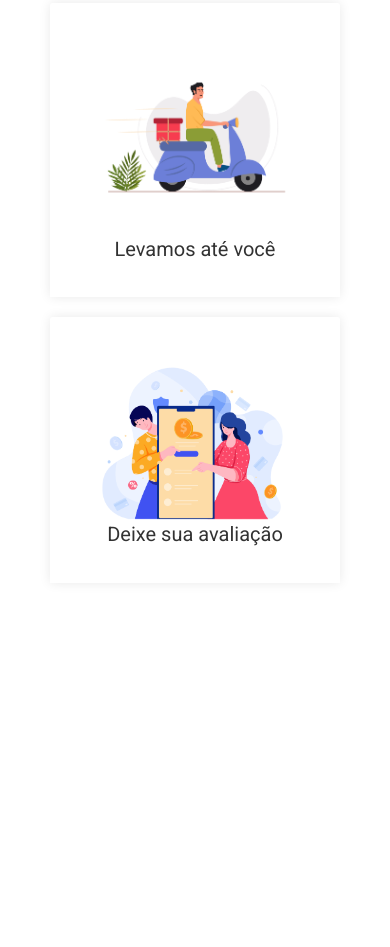
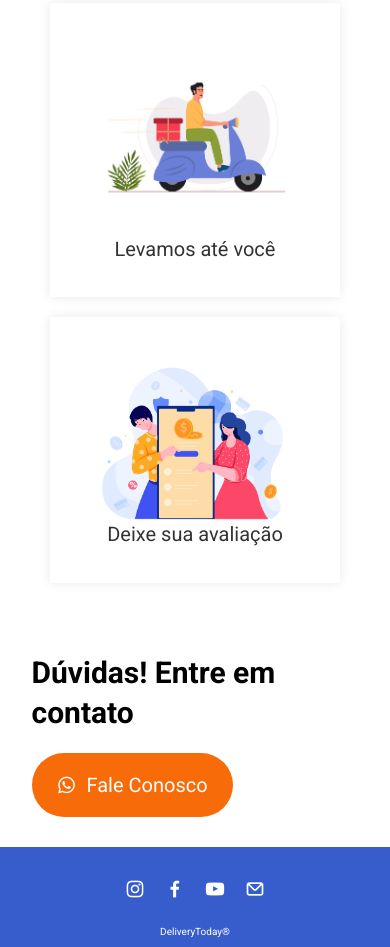
Before and after one commit to MayaraDias/site-DeliveryToday, a plain HTML site: page index.html in a window 390 px wide. Shown: the part 1200-2147 px from the top of the page. Before the commit the page ends 1803 px from the top, so only its background shows below. Drawn offline with nearby package versions, Linux system fonts and the light colour scheme; a web font is replaced by a local one.

Commit message:
versão mobile finalizado

```diff
--- a/index.html
+++ b/index.html
@@ -41,7 +41,7 @@
             <li><a onclick="menuClose()" href="#home">Home</a></li>
             <li><a onclick="menuClose()" href="#aboutUs">Sobre nós</a></li>
             <li><a onclick="menuClose()" href="#services">Serviços</a></li>
-            <li><a onclick="menuClose()" href="#Contact">Contato</a></li>
+            <li><a onclick="menuClose()" href="#contact">Contato</a></li>
           </ul>
 
           <a href="#" class="login">Cadastro</a>
@@ -114,7 +114,33 @@
           </div>
         </div>
       </section>
+
+      <section class="section" id="contact">
+        <div class="wrapper">
+          <h2>Dúvidas! Entre em contato</h2>
+          <button class="contactUs">
+            <i class="uil uil-whatsapp"></i>Fale Conosco
+          </button>
+        </div>
+      </section>
     </main>
+    <footer>
+      <ul class="socialLinks">
+        <li>
+          <a href="#" target="_blank"><i class="uil uil-instagram"></i></a>
+        </li>
+        <li>
+          <a href="#" target="_blank"><i class="uil uil-facebook-f"></i></a>
+        </li>
+        <li>
+          <a href="#" target="_blank"><i class="uil uil-youtube"></i></a>
+        </li>
+        <li>
+          <a href="#" target="_blank"><i class="uil uil-envelope"></i></a>
+        </li>
+      </ul>
+      <a class="footerLogo" href="#">DeliveryToday&#174</a>
+    </footer>
   </body>
   <script src="./main.js"></script>
 </html>
--- a/style.css
+++ b/style.css
@@ -209,8 +209,71 @@ nav .wrapper {
     transform: translateY(0);
   }
   to {
-    transform: translateY(10px);
+    transform: translateY(5px);
   }
+}
+/*<====== SECTION CONTACT =====>*/
+#contact {
+  padding-block: 3rem;
+}
+
+#contact h2 {
+  font-size: 3rem;
+  line-height: 4rem;
+  margin: 2rem auto;
+  color: black;
+}
+
+.contactUs {
+  background-color: var(--secondy-color);
+  border: none;
+  border-radius: 5rem;
+  padding: 2rem 2.5rem;
+  color: white;
+  font-size: 2rem;
+  display: flex;
+  gap: 1rem;
+  cursor: pointer;
+}
+
+.contactUs:hover {
+  background-color: hsl(25 95% 54%);
+}
+/*<=========== FOOTER =========>*/
+footer {
+  background-color: var(--primary-color);
+  height: 10rem;
+  padding: 3rem;
+}
+
+.footerLogo {
+  display: flex;
+  align-items: center;
+  justify-content: center;
+  color: white;
+  margin: 2.5rem;
+}
+
+footer span {
+  position: fixed;
+  left: 22.2rem;
+  top: 48rem;
+}
+
+.socialLinks {
+  display: flex;
+  justify-content: center;
+  align-items: center;
+  gap: 2rem;
+}
+
+.socialLinks a {
+  font-size: 2rem;
+  color: white;
+}
+
+.socialLinks li:hover {
+  animation: jump 1s ease-in-out alternate infinite;
 }
 
 /*<======== MENU - EXPANDE ========>*/
```
